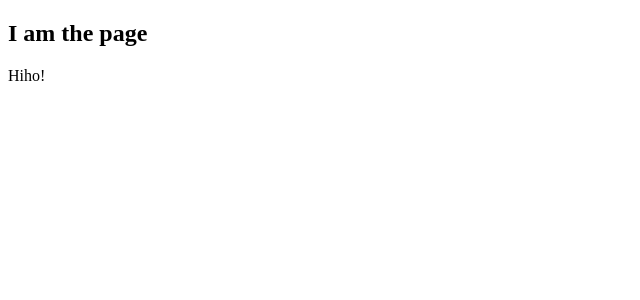
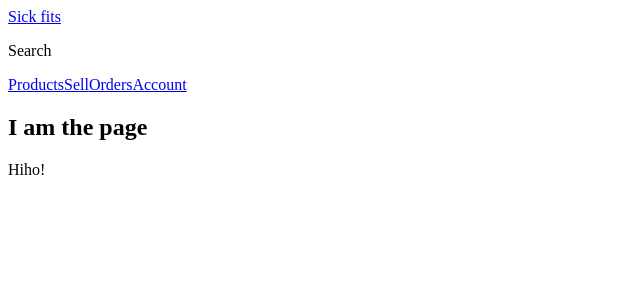
Before and after one commit to eichgi/advanced-react, a Next.js app in the folder frontend/: page / in a window 1280 px wide. Shown: the top 300 px of the page, without its empty margins (0-640 px from the left). Built offline with nearby package versions, Linux system fonts and the light colour scheme.

Commit message:
Creating our Header and Nav components

```diff
--- /dev/null
+++ b/frontend/components/Header.js
@@ -0,0 +1,20 @@
+import React from 'react';
+import Link from "next/link";
+import Nav from "./Nav";
+
+const Header = () => {
+  return (
+    <header>
+      <div className="bar">
+        <Link href="/">Sick fits</Link>
+
+      </div>
+      <div className="sub-bar">
+        <p>Search</p>
+      </div>
+      <Nav/>
+    </header>
+  );
+};
+
+export default Header;
--- /dev/null
+++ b/frontend/components/Nav.js
@@ -0,0 +1,15 @@
+import React from 'react';
+import Link from "next/link";
+
+const Nav = () => {
+  return (
+    <nav>
+      <Link href="/products">Products</Link>
+      <Link href="/sell">Sell</Link>
+      <Link href="/orders">Orders</Link>
+      <Link href="/account">Account</Link>
+    </nav>
+  );
+};
+
+export default Nav;
--- a/frontend/components/Page.js
+++ b/frontend/components/Page.js
@@ -1,9 +1,11 @@
 import React from 'react';
 import PropTypes from "prop-types";
+import Header from "./Header";
 
 const Page = ({children, cool}) => {
   return (
     <div>
+      <Header />
       <h2>I am the page</h2>
       {cool}
       {children}
```
